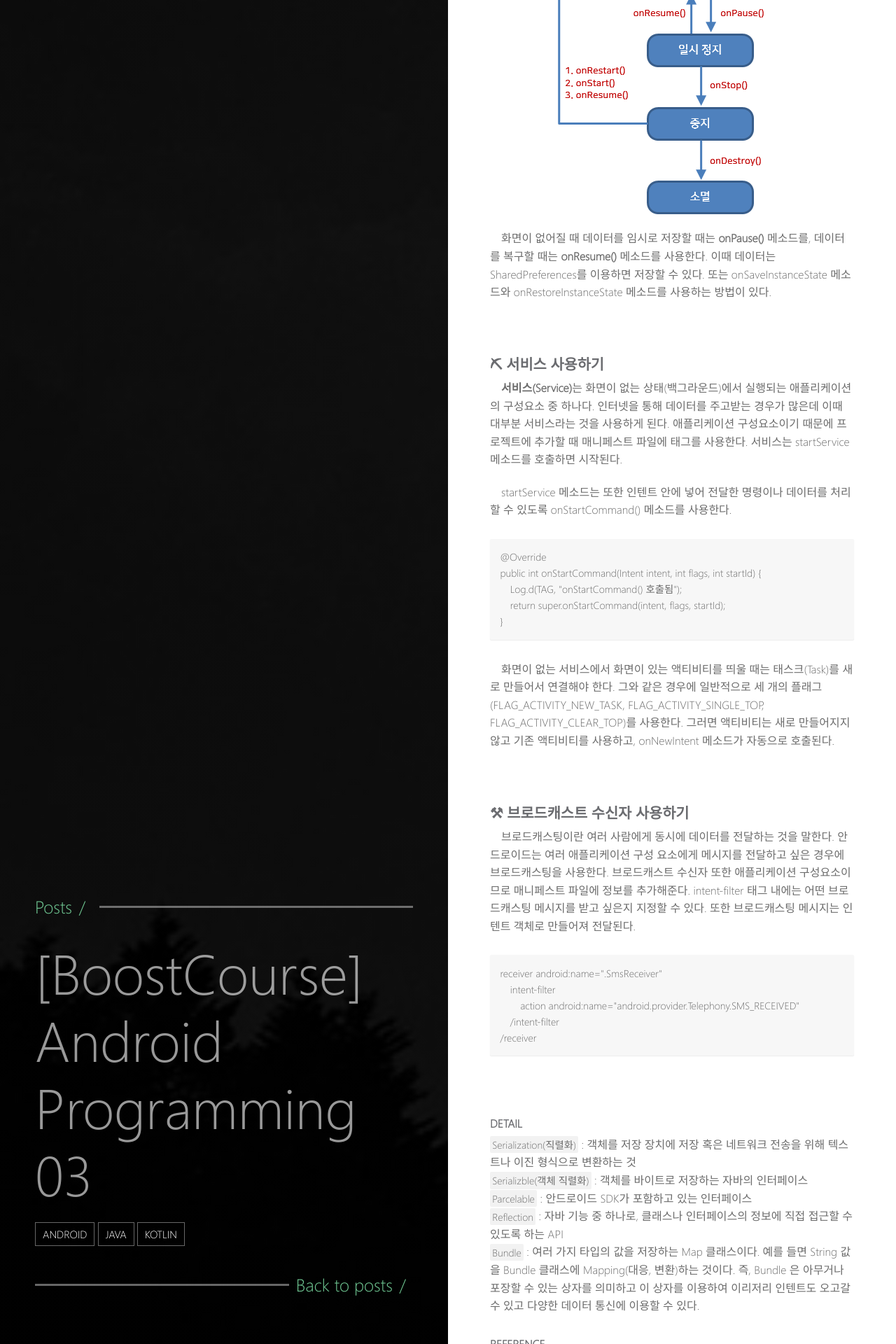
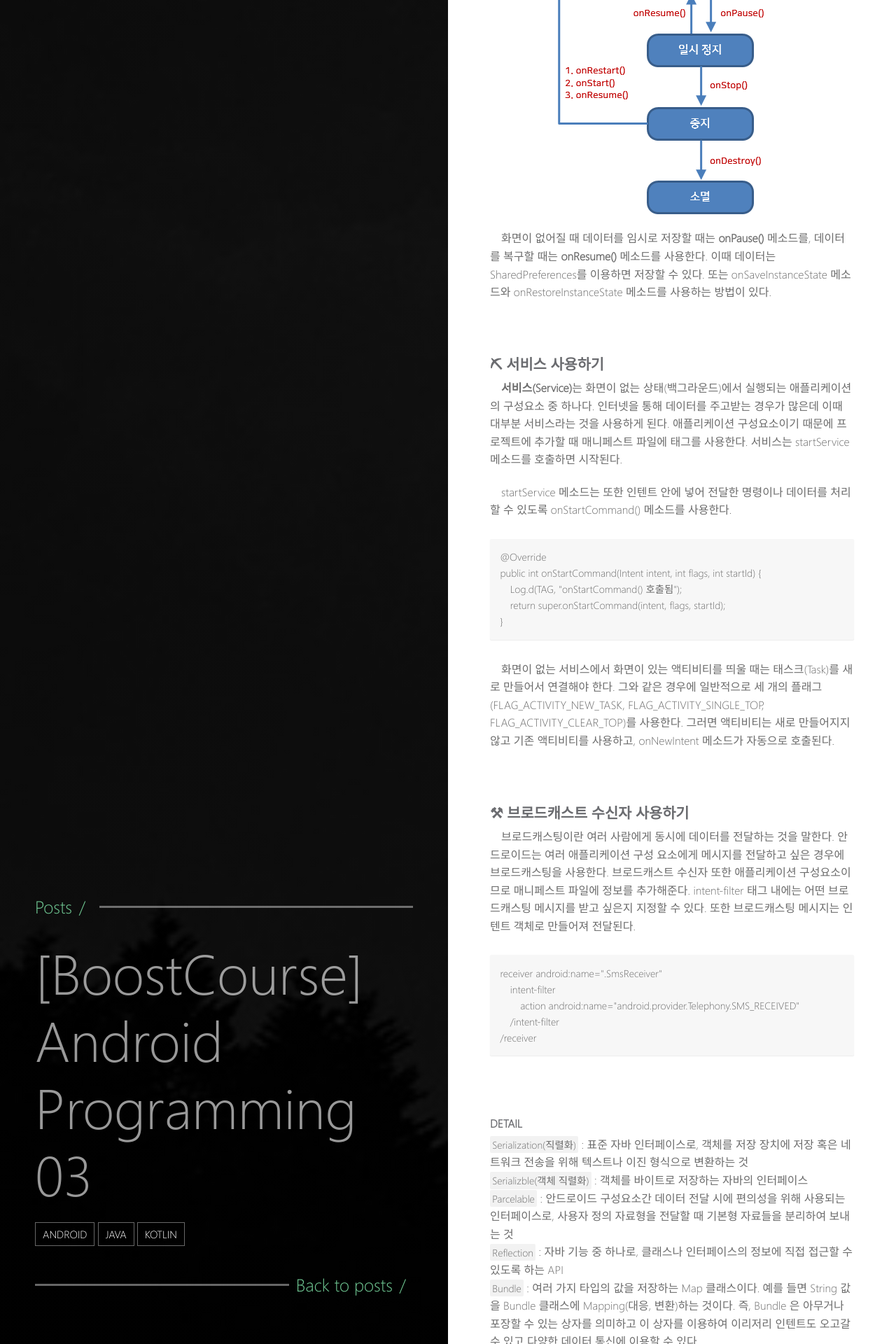
Before and after one commit to uunwon/uunwon.github.io, a Jekyll site: the page built from _posts/2021-01-01-BoostCourse-Android03.md, in a window 1280 px wide. Shown: the part 3080-5000 px from the top of the page at 70% size. Built offline with Jekyll 4.4.1, drawn with Linux system fonts in a browser that asks for light colours.

Commit message:
add post 'boostcourse android +parcelable'

```diff
--- a/_posts/2021-01-01-BoostCourse-Android03.md
+++ b/_posts/2021-01-01-BoostCourse-Android03.md
@@ -122,9 +122,9 @@ receiver android:name=".SmsReceiver" <br>
 <br>
 
 #### DETAIL
-`Serialization(직렬화)` : 객체를 저장 장치에 저장 혹은 네트워크 전송을 위해 텍스트나 이진 형식으로 변환하는 것 <br>
+`Serialization(직렬화)` : 표준 자바 인터페이스로, 객체를 저장 장치에 저장 혹은 네트워크 전송을 위해 텍스트나 이진 형식으로 변환하는 것 <br>
 `Serializble(객체 직렬화)` : 객체를 바이트로 저장하는 자바의 인터페이스 <br>
-`Parcelable` : 안드로이드 SDK가 포함하고 있는 인터페이스 <br>
+`Parcelable` : 안드로이드 구성요소간 데이터 전달 시에 편의성을 위해 사용되는 인터페이스로, 사용자 정의 자료형을 전달할 때 기본형 자료들을 분리하여 보내는 것 <br>
 `Reflection` : 자바 기능 중 하나로, 클래스나 인터페이스의 정보에 직접 접근할 수 있도록 하는 API <br>
 `Bundle` : 여러 가지 타입의 값을 저장하는 Map 클래스이다. 예를 들면 String 값을 Bundle 클래스에 Mapping(대응, 변환)하는 것이다. 즉, Bundle 은 아무거나 포장할 수 있는 상자를 의미하고 이 상자를 이용하여 이리저리 인텐트도 오고갈 수 있고 다양한 데이터 통신에 이용할 수 있다.
 
@@ -139,6 +139,8 @@ Android Bundle 이란? <br>
 https://www.crocus.co.kr/1560 <br>
 Android Serializable vs Parcelable <br>
 https://wooooooak.github.io/android/2019/09/19/Serializable-vs-Parcelable/ <br>
+Parcelable 이란? <br>
+https://blog.naver.com/bestowing/222014802794 <br>
 Android & Java - Reflection <br>
 https://two22.tistory.com/14
 {: .notice}
```
Also changed, not shown: 1 other file.
